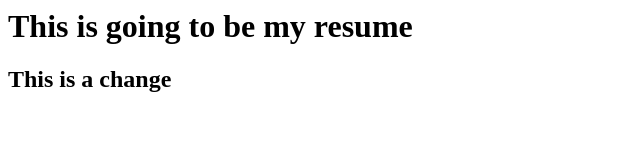
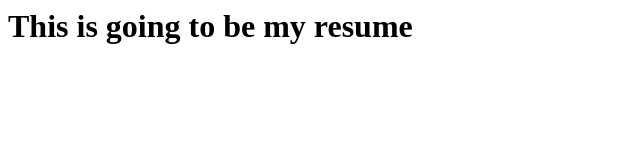
Before and after one commit to vyshnavipulipati/test, a plain HTML site: page index.html in a window 1280 px wide. Shown: the whole page, without its empty margins (0-640 px from the left). Drawn offline with Linux system fonts and the light colour scheme.

Commit message:
made a small change

```diff
--- a/index.html
+++ b/index.html
@@ -5,6 +5,6 @@
     </head>
     <body>
          <h1>This is going to be my resume</h1>
-         <h2>This is a change</h2>
+
     </body>
 </html>
```
